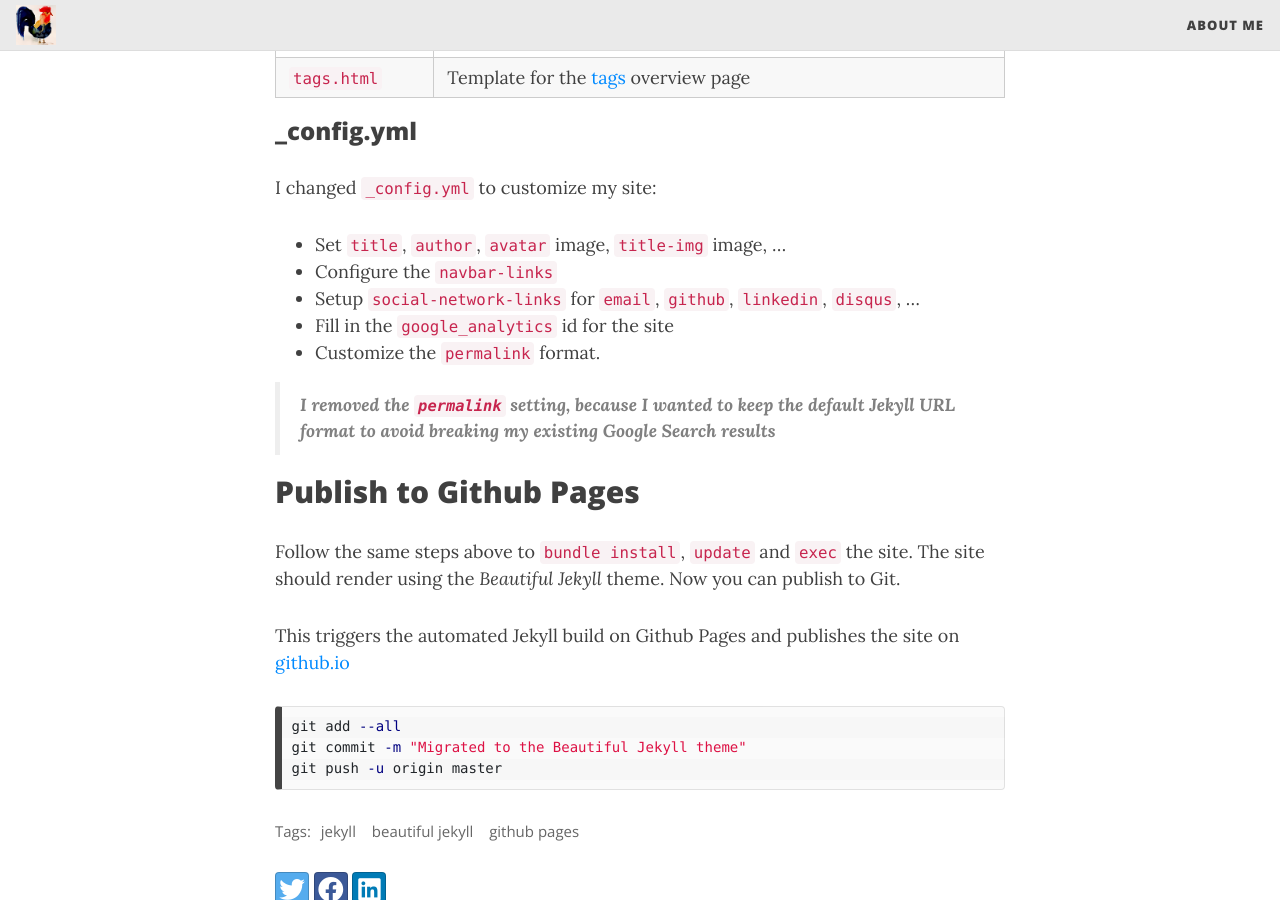
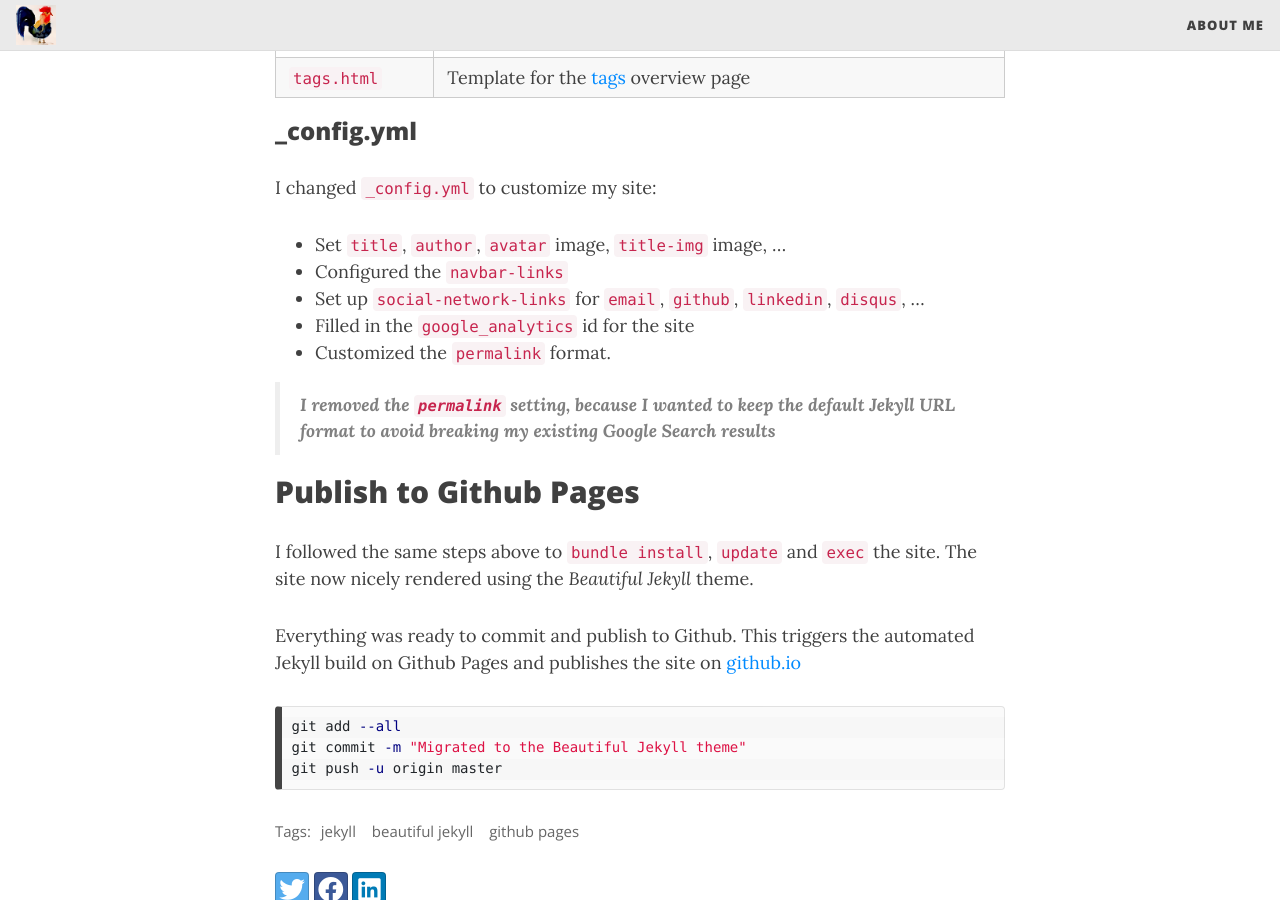
Before and after one commit to BartJolling/bartjolling.github.io, a Jekyll site: the page built from _posts/2021-04-10-beautiful-jekyll-ruby-2-7.md, in a window 1280 px wide and 900 px high, scrolled down 3031 px. Built offline with Jekyll 4.4.1, drawn with Linux system fonts in a browser that asks for light colours; nearby versions of some CDN libraries; comment, search, counter and statistics services are not loaded; some of the changed text lies outside the part shown.

Commit message:
More rewording and typo fixing

```diff
--- a/_posts/2021-04-10-beautiful-jekyll-ruby-2-7.md
+++ b/_posts/2021-04-10-beautiful-jekyll-ruby-2-7.md
@@ -10,7 +10,7 @@ excerpt: Changing Github Pages theme from Jekyll minima to Beautiful Jekyll whil
 
 A few years ago [I set up this Github Page]({{ site.baseurl }}{% link _posts/2018-11-18-jekyll-on-wsl-for-github-pages.md %}) using Jekyll and its [Jekyll minima theme](https://github.com/jekyll/minima). I used the Windows Subsystem for Linux (WSL) on Windows 10 with Ubuntu 18.04 and Ruby 2.5.
 
-I wanted to refresh the layout by by changing the theme to [Beautiful Jekyll](https://github.com/daattali/beautiful-jekyll) and use more recent versions of the tools. Some time in the past year, I had upgraded my Ubuntu 18.04 to 20.04 running on WSL2.
+I wanted to refresh the layout by changing the theme to [Beautiful Jekyll](https://github.com/daattali/beautiful-jekyll) and use more recent versions of the tools. Some time in the past year, I had upgraded my Ubuntu 18.04 to 20.04 running on WSL2.
 
 ## Spring Clean
 
@@ -82,7 +82,7 @@ spec.add_runtime_dependency "jekyll", "~> 3.9.1"
 spec.add_runtime_dependency "minima", "~> 2.0"
 ...
 ~~~~
-I followed the same steps above to `bundle install`, `update` and `exec` the site. The page should still build and render correctly, using the *minima* theme.
+I followed the same steps above to `bundle install`, `update` and `exec` the site. The page built and rendered correctly, still using the *minima* theme as expected.
 
 ### File Copy
 Then I copied all additional files from the *Beautiful Jekyll* theme, except the `/_posts/`
@@ -103,18 +103,17 @@ Then I copied all additional files from the *Beautiful Jekyll* theme, except the
 ### _config.yml
 I changed `_config.yml` to customize my site:
 - Set `title`, `author`, `avatar` image, `title-img` image, ...
-- Configure the `navbar-links`
-- Setup `social-network-links` for `email`, `github`, `linkedin`, `disqus`, ...
-- Fill in the `google_analytics` id for the site
-- Customize the `permalink` format.
+- Configured the `navbar-links`
+- Set up `social-network-links` for `email`, `github`, `linkedin`, `disqus`, ...
+- Filled in the `google_analytics` id for the site
+- Customized the `permalink` format.
 
 > **I removed the `permalink` setting, because I wanted to keep the default Jekyll URL format to avoid breaking my existing Google Search results**
 
 ## Publish to Github Pages
-Follow the same steps above to `bundle install`, `update` and `exec` the site. The site should render using the *Beautiful Jekyll* theme.
-Now you can publish to Git.
+I followed the same steps above to `bundle install`, `update` and `exec` the site. The site now nicely rendered using the *Beautiful Jekyll* theme.
 
-This triggers the automated Jekyll build on Github Pages and publishes the site on [github.io]( {{ site.baseurl }}/ )
+Everything was ready to commit and publish to Github. This triggers the automated Jekyll build on Github Pages and publishes the site on [github.io]( {{ site.baseurl }}/ )
 ~~~~ shell
 git add --all
 git commit -m "Migrated to the Beautiful Jekyll theme"
```
